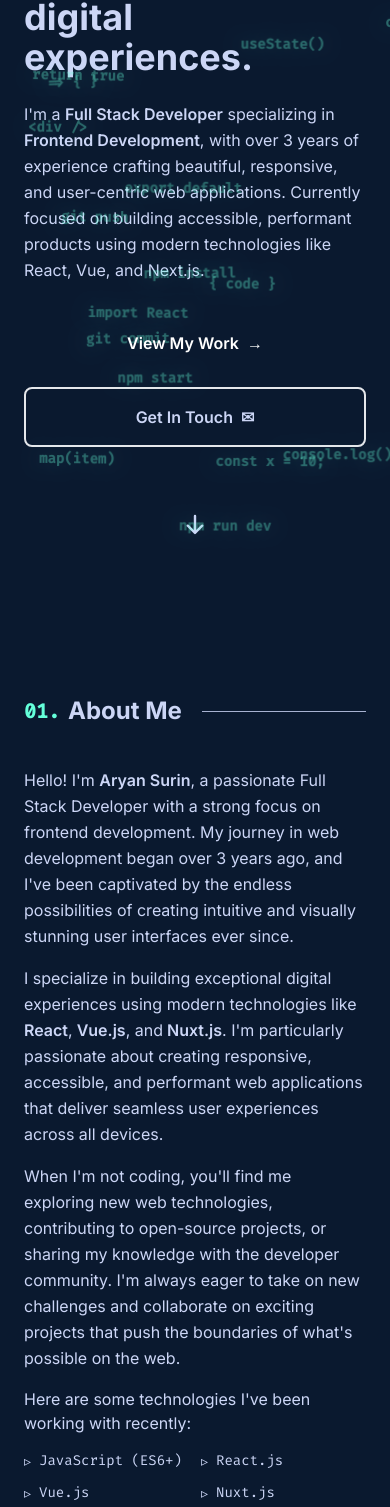
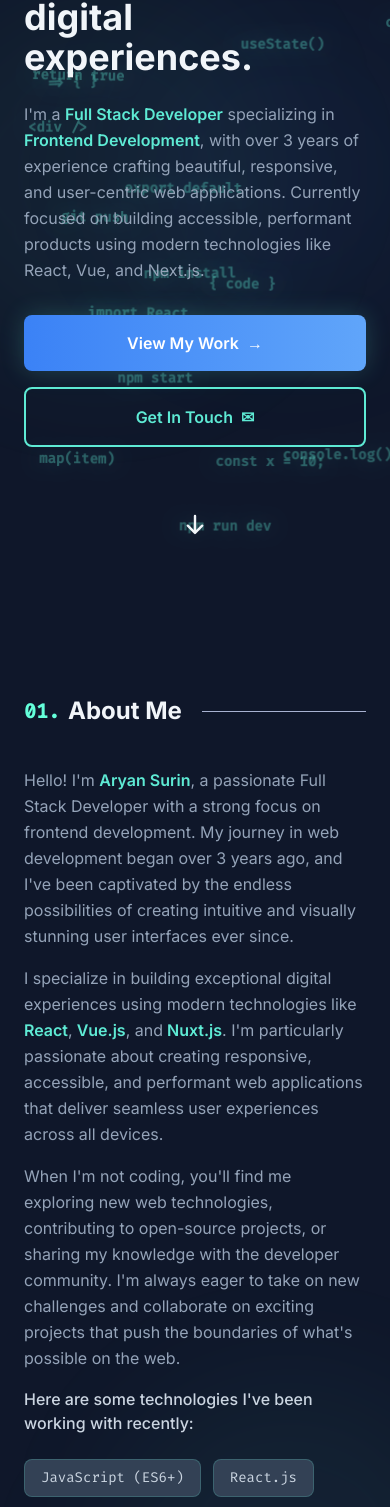
Before and after one commit to aryan-surin/my-portfolio, a React (Vite) app: page / in a window 390 px wide. Shown: the part 231-1738 px from the top of the page. Built offline with nearby package versions, Linux system fonts and the light colour scheme.

Commit message:
dark mode premim look completed

```diff
--- a/src/components/Footer.jsx
+++ b/src/components/Footer.jsx
@@ -20,7 +20,7 @@ const Footer = () => {
   ];
 
   return (
-    <footer className="py-8 px-6 md:px-12 lg:px-24 bg-light border-t border-light">
+    <footer className="py-8 px-6 md:px-12 lg:px-24 bg-navy-lighter border-t border-accent/20">
       <div className="max-w-6xl mx-auto">
         <div className="flex flex-col md:flex-row items-center justify-between space-y-4 md:space-y-0">
           {/* Social Links - Hidden on mobile, shown on desktop */}
@@ -31,7 +31,7 @@ const Footer = () => {
                 href={url}
                 target="_blank"
                 rel="noopener noreferrer"
-                className="text-light hover:text-light:text-accent-accent transition-colors duration-200"
+                className="text-slate-lightest hover:text-accent transition-colors duration-200"
                 aria-label={label}
               >
                 <Icon className="w-5 h-5" />
@@ -52,11 +52,11 @@ const Footer = () => {
           </div>
 
           {/* Tech Stack Badge */}
-          <div className="flex items-center space-x-2 text-light text-xs font-mono">
+          <div className="flex items-center space-x-2 text-slate-light text-xs font-mono">
             <span>Built with</span>
-            <span className="text-light">React</span>
+            <span className="text-accent">React</span>
             <span>+</span>
-            <span className="text-light">Tailwind</span>
+            <span className="text-accent">Tailwind</span>
           </div>
         </div>
 
--- a/src/sections/About.jsx
+++ b/src/sections/About.jsx
@@ -33,8 +33,10 @@ const About = () => {
   ];
 
   return (
-    <section id="about" className="section-padding bg-light-bg-subtle">
-      <div className="max-w-6xl mx-auto">
+    <section id="about" className="section-padding bg-navy relative overflow-hidden">
+      {/* Subtle accent glow */}
+      <div className="absolute top-1/2 left-1/4 w-96 h-96 bg-accent/5 rounded-full blur-3xl" />
+      <div className="max-w-6xl mx-auto relative z-10">
         <motion.div
           ref={ref}
           initial={{ opacity: 0, y: 50 }}
@@ -42,7 +44,7 @@ const About = () => {
           transition={{ duration: 0.6 }}
         >
           {/* Section Heading */}
-          <h2 className="numbered-heading before:content-['01.'] text-light">
+          <h2 className="numbered-heading before:content-['01.'] text-slate-lightest">
             About Me
           </h2>
 
@@ -53,9 +55,9 @@ const About = () => {
                 initial={{ opacity: 0, y: 20 }}
                 animate={isInView ? { opacity: 1, y: 0 } : { opacity: 0, y: 20 }}
                 transition={{ delay: 0.2, duration: 0.6 }}
-                className="text-light text-base md:text-lg leading-relaxed"
+                className="text-slate text-base md:text-lg leading-relaxed"
               >
-                Hello! I'm <span className="text-light font-semibold">Aryan Surin</span>,
+                Hello! I'm <span className="text-accent font-semibold">Aryan Surin</span>,
                 a passionate Full Stack Developer with a strong focus on frontend development.
                 My journey in web development began over 3 years ago, and I've been captivated
                 by the endless possibilities of creating intuitive and visually stunning user
@@ -66,12 +68,12 @@ const About = () => {
                 initial={{ opacity: 0, y: 20 }}
                 animate={isInView ? { opacity: 1, y: 0 } : { opacity: 0, y: 20 }}
                 transition={{ delay: 0.3, duration: 0.6 }}
-                className="text-light text-base md:text-lg leading-relaxed"
+                className="text-slate text-base md:text-lg leading-relaxed"
               >
                 I specialize in building exceptional digital experiences using modern technologies
-                like <span className="text-light font-semibold">React</span>,
-                <span className="text-light font-semibold"> Vue.js</span>, and
-                <span className="text-light font-semibold"> Nuxt.js</span>. I'm particularly
+                like <span className="text-accent font-semibold">React</span>,
+                <span className="text-accent font-semibold"> Vue.js</span>, and
+                <span className="text-accent font-semibold"> Nuxt.js</span>. I'm particularly
                 passionate about creating responsive, accessible, and performant web applications
                 that deliver seamless user experiences across all devices.
               </motion.p>
@@ -80,7 +82,7 @@ const About = () => {
                 initial={{ opacity: 0, y: 20 }}
                 animate={isInView ? { opacity: 1, y: 0 } : { opacity: 0, y: 20 }}
                 transition={{ delay: 0.4, duration: 0.6 }}
-                className="text-light text-base md:text-lg leading-relaxed"
+                className="text-slate text-base md:text-lg leading-relaxed"
               >
                 When I'm not coding, you'll find me exploring new web technologies, contributing
                 to open-source projects, or sharing my knowledge with the developer community.
@@ -93,21 +95,21 @@ const About = () => {
                 animate={isInView ? { opacity: 1, y: 0 } : { opacity: 0, y: 20 }}
                 transition={{ delay: 0.5, duration: 0.6 }}
               >
-                <p className="text-light text-base md:text-lg mb-4">
+                <p className="text-slate-light text-base md:text-lg mb-6 font-medium">
                   Here are some technologies I've been working with recently:
                 </p>
 
-                <div className="grid grid-cols-2 sm:grid-cols-3 gap-3">
+                <div className="flex flex-wrap gap-3">
                   {technologies.map((tech, index) => (
                     <motion.div
                       key={tech}
-                      initial={{ opacity: 0, x: -20 }}
-                      animate={isInView ? { opacity: 1, x: 0 } : { opacity: 0, x: -20 }}
+                      initial={{ opacity: 0, scale: 0.8 }}
+                      animate={isInView ? { opacity: 1, scale: 1 } : { opacity: 0, scale: 0.8 }}
                       transition={{ delay: 0.6 + index * 0.05, duration: 0.4 }}
-                      className="flex items-center space-x-2 text-light"
+                      whileHover={{ scale: 1.05, y: -2 }}
+                      className="px-4 py-2 bg-navy-lighter border border-accent/20 rounded-lg text-slate-light font-mono text-sm hover:border-accent/40 hover:bg-navy-light hover:text-accent hover:shadow-glow-sm transition-all duration-300 cursor-default"
                     >
-                      <span className="text-light text-sm">▹</span>
-                      <span className="text-sm font-mono">{tech}</span>
+                      {tech}
                     </motion.div>
                   ))}
                 </div>
@@ -123,27 +125,27 @@ const About = () => {
             >
               <div className="relative w-full aspect-square max-w-xs mx-auto">
                 {/* Image Container */}
-                <div className="relative z-10 rounded-lg overflow-hidden bg-accent/10 bg-light-accent/10 border-2 border-light group-hover:border-accent:border-accent group-hover:transition-all duration-300">
-                  <div className="w-full h-full bg-gradient-to-br from-accent/20 to-blue-500/20 flex items-center justify-center">
+                <div className="relative z-10 rounded-lg overflow-hidden bg-navy-lighter border-2 border-accent/30 shadow-card group-hover:border-accent group-hover:shadow-card-hover transition-all duration-300">
+                  <div className="w-full h-full bg-gradient-to-br from-accent/10 to-trust/10 flex items-center justify-center">
                     <div className="text-center p-6">
-                      <div className="w-24 h-24 mx-auto mb-4 rounded-full bg-accent/20 bg-light-accent/20 flex items-center justify-center">
-                        <span className="text-4xl font-bold text-light">AS</span>
+                      <div className="w-24 h-24 mx-auto mb-4 rounded-full bg-accent/20 flex items-center justify-center shadow-glow-md">
+                        <span className="text-4xl font-bold text-accent">AS</span>
                       </div>
-                      <p className="text-light text-sm font-mono">
+                      <p className="text-slate-lightest text-sm font-mono font-semibold">
                         Profile Photo
                       </p>
-                      <p className="text-light text-xs mt-2">
+                      <p className="text-slate text-xs mt-2">
                         Replace with your image
                       </p>
                     </div>
                   </div>
 
                   {/* Overlay on hover */}
-                  <div className="absolute inset-0 bg-accent/10 opacity-0 group-hover:opacity-100 transition-opacity duration-300" />
+                  <div className="absolute inset-0 bg-accent/5 opacity-0 group-hover:opacity-100 transition-opacity duration-300" />
                 </div>
 
-                {/* Decorative border */}
-                <div className="absolute inset-0 rounded-lg border-2 border-accent translate-x-5 translate-y-5 -z-10 group-hover:translate-x-3 group-hover:translate-y-3 transition-transform duration-300" />
+                {/* Decorative border with glow */}
+                <div className="absolute inset-0 rounded-lg border-2 border-accent/40 translate-x-5 translate-y-5 -z-10 group-hover:translate-x-3 group-hover:translate-y-3 group-hover:shadow-glow-md transition-all duration-300" />
               </div>
             </motion.div>
           </div>
--- a/src/sections/Hero.jsx
+++ b/src/sections/Hero.jsx
@@ -42,18 +42,22 @@ const Hero = () => {
   return (
     <section
       id="home"
-      className="min-h-screen flex items-center justify-center section-padding"
+      className="min-h-screen flex items-center justify-center section-padding relative overflow-hidden"
     >
+      {/* Accent glow overlay */}
+      <div className="absolute top-1/4 right-1/4 w-96 h-96 bg-accent/5 rounded-full blur-3xl" />
+      <div className="absolute bottom-1/3 left-1/3 w-80 h-80 bg-trust/5 rounded-full blur-3xl" />
+
       <motion.div
         variants={containerVariants}
         initial="hidden"
         animate="visible"
-        className="max-w-5xl w-full"
+        className="max-w-5xl w-full relative z-10"
       >
         {/* Greeting */}
         <motion.p
           variants={itemVariants}
-          className="text-light font-mono text-base md:text-lg mb-5"
+          className="text-slate-lightest font-mono text-base md:text-lg mb-5"
         >
           Hi, my name is
         </motion.p>
@@ -61,7 +65,7 @@ const Hero = () => {
         {/* Name */}
         <motion.h1
           variants={itemVariants}
-          className="text-5xl md:text-6xl lg:text-7xl font-bold text-light mb-4"
+          className="text-5xl md:text-6xl lg:text-7xl font-bold text-slate-lightest mb-4"
         >
           Aryan Surin.
         </motion.h1>
@@ -69,7 +73,7 @@ const Hero = () => {
         {/* Tagline */}
         <motion.h2
           variants={itemVariants}
-          className="text-4xl md:text-5xl lg:text-6xl font-bold text-light mb-6"
+          className="text-4xl md:text-5xl lg:text-6xl font-bold text-slate-lightest mb-6"
         >
           I build exceptional digital experiences.
         </motion.h2>
@@ -77,10 +81,10 @@ const Hero = () => {
         {/* Description */}
         <motion.p
           variants={itemVariants}
-          className="text-light max-w-2xl text-base md:text-lg leading-relaxed mb-8"
+          className="text-slate max-w-2xl text-base md:text-lg leading-relaxed mb-8"
         >
-          I'm a <span className="text-light font-semibold">Full Stack Developer</span> specializing
-          in <span className="text-light font-semibold">Frontend Development</span>, with over 3
+          I'm a <span className="text-accent font-semibold">Full Stack Developer</span> specializing
+          in <span className="text-accent font-semibold">Frontend Development</span>, with over 3
           years of experience crafting beautiful, responsive, and user-centric web applications.
           Currently focused on building accessible, performant products using modern technologies
           like React, Vue, and Next.js.
@@ -91,12 +95,12 @@ const Hero = () => {
           variants={itemVariants}
           className="flex flex-col sm:flex-row gap-4 mb-16"
         >
-          {/* Primary CTA - Premium coral gradient */}
+          {/* Primary CTA - Trust blue gradient */}
           <motion.button
             whileHover={{ scale: 1.05, y: -2 }}
             whileTap={{ scale: 0.95 }}
             onClick={() => scrollToSection('projects')}
-            className="px-8 py-4 bg-premium-coral text-white font-semibold rounded-lg hover:shadow-premium-coral transition-all duration-300 shadow-premium-md group relative overflow-hidden"
+            className="px-8 py-4 bg-gradient-to-r from-trust to-trust-light text-white font-semibold rounded-lg shadow-glow-md hover:shadow-glow-lg transition-all duration-300 group relative overflow-hidden"
           >
             <span className="relative z-10 flex items-center justify-center gap-2">
               View My Work
@@ -117,12 +121,12 @@ const Hero = () => {
             />
           </motion.button>
 
-          {/* Secondary CTA - Premium blue outline */}
+          {/* Secondary CTA - Accent outline */}
           <motion.button
             whileHover={{ scale: 1.05, y: -2 }}
             whileTap={{ scale: 0.95 }}
             onClick={() => scrollToSection('contact')}
-            className="px-8 py-4 border-2 font-semibold rounded-lg hover:bg-light-accent-secondary:bg-accent hover:text-white:text-navy transition-all duration-300 group relative overflow-hidden"
+            className="px-8 py-4 border-2 border-accent text-accent font-semibold rounded-lg hover:bg-accent hover:text-navy hover:shadow-glow-sm transition-all duration-300 group relative overflow-hidden"
           >
             <span className="relative z-10 flex items-center justify-center gap-2">
               Get In Touch
@@ -152,7 +156,7 @@ const Hero = () => {
             className="cursor-pointer"
             onClick={() => scrollToSection('about')}
           >
-            <HiArrowDown className="w-6 h-6 text-light" />
+            <HiArrowDown className="w-6 h-6 text-slate-lightest" />
           </motion.div>
         </motion.div>
       </motion.div>
--- a/tailwind.config.js
+++ b/tailwind.config.js
@@ -8,52 +8,69 @@ export default {
   theme: {
     extend: {
       colors: {
-        // Dark navy backgrounds - Professional and trustworthy
+        // Premium navy backgrounds - Deeper, more sophisticated
         navy: {
-          DEFAULT: '#0a192f',
-          light: '#112240',
-          lighter: '#233554',
+          DEFAULT: '#0f172a',      // Rich deep navy (Tailwind slate-900)
+          light: '#1e293b',        // Medium navy (Tailwind slate-800)
+          lighter: '#334155',      // Light navy for cards (Tailwind slate-700)
+          dark: '#020617',         // Almost black (Tailwind slate-950)
         },
-        // Trust-focused blue palette (primary for CTAs and highlights)
+        // Premium teal accent - Softer, more refined
+        accent: {
+          DEFAULT: '#5eead4',      // Sophisticated teal (Tailwind teal-300)
+          hover: '#2dd4bf',        // Brighter teal (Tailwind teal-400)
+          muted: '#14b8a6',        // Subdued teal (Tailwind teal-500)
+          glow: '#99f6e4',         // Light teal for glows (Tailwind teal-200)
+        },
+        // Premium slate text colors - Better hierarchy
+        slate: {
+          DEFAULT: '#94a3b8',      // Body text (Tailwind slate-400)
+          light: '#cbd5e1',        // Secondary text (Tailwind slate-300)
+          lightest: '#f1f5f9',     // Headings, almost white (Tailwind slate-100)
+          dark: '#64748b',         // Muted text (Tailwind slate-500)
+          darker: '#475569',       // Very muted (Tailwind slate-600)
+        },
+        // Trust-focused blue for CTAs
         trust: {
-          DEFAULT: '#2563eb', // Professional blue
-          light: '#3b82f6',
-          dark: '#1e40af',
-          darker: '#1e3a8a',
+          DEFAULT: '#3b82f6',      // Professional blue (Tailwind blue-500)
+          light: '#60a5fa',        // Light blue (Tailwind blue-400)
+          dark: '#2563eb',         // Dark blue (Tailwind blue-600)
+          darker: '#1e40af',       // Darker blue (Tailwind blue-700)
         },
-        // Success and growth indicators (green)
+        // Success indicators
         success: {
-          DEFAULT: '#10b981',
-          light: '#34d399',
-          dark: '#059669',
-        },
-        // Slate for text and secondary elements
-        slate: {
-          DEFAULT: '#8892b0',
-          light: '#a8b2d1',
-          lighter: '#a8b2d1',
-          lightest: '#ccd6f6',
-        },
-        // Accent color for CTAs and interactive elements
-        accent: {
-          DEFAULT: '#64ffda',
-          hover: '#52e3c2',
-          orange: '#f97316', // Alternative CTA color
-          orangeHover: '#ea580c',
+          DEFAULT: '#10b981',      // Green (Tailwind emerald-500)
+          light: '#34d399',        // Light green (Tailwind emerald-400)
+          dark: '#059669',         // Dark green (Tailwind emerald-600)
         },
         // Warning and error states
         warning: {
-          DEFAULT: '#f59e0b',
-          light: '#fbbf24',
+          DEFAULT: '#f59e0b',      // Amber (Tailwind amber-500)
+          light: '#fbbf24',        // Light amber (Tailwind amber-400)
         },
         error: {
-          DEFAULT: '#ef4444',
-          light: '#f87171',
+          DEFAULT: '#ef4444',      // Red (Tailwind red-500)
+          light: '#f87171',        // Light red (Tailwind red-400)
         },
       },
       fontFamily: {
         sans: ['Inter', 'system-ui', 'sans-serif'],
         mono: ['Fira Code', 'monospace'],
+      },
+      // Premium box shadows with glow effects
+      boxShadow: {
+        'glow-sm': '0 0 15px rgba(94, 234, 212, 0.15)',
+        'glow-md': '0 0 25px rgba(94, 234, 212, 0.2)',
+        'glow-lg': '0 0 35px rgba(94, 234, 212, 0.25)',
+        'card': '0 4px 20px rgba(0, 0, 0, 0.3)',
+        'card-hover': '0 8px 30px rgba(0, 0, 0, 0.4), 0 0 20px rgba(94, 234, 212, 0.1)',
+        'premium': '0 10px 40px rgba(0, 0, 0, 0.5)',
+      },
+      // Premium gradients and effects
+      backgroundImage: {
+        'gradient-radial': 'radial-gradient(circle at center, var(--tw-gradient-stops))',
+        'gradient-conic': 'conic-gradient(from 180deg at 50% 50%, var(--tw-gradient-stops))',
+        'accent-glow': 'radial-gradient(circle at 50% 50%, rgba(94, 234, 212, 0.15) 0%, transparent 70%)',
       },
       animation: {
         'fade-in': 'fadeIn 0.6s ease-in-out',
```
Also changed, not shown: src/components/Navbar.jsx (+6 -6 lines), src/sections/Contact.jsx (+33 -29 lines), src/sections/Experience.jsx (+24 -21 lines), src/sections/Projects.jsx (+22 -17 lines), src/sections/Testimonials.jsx (+24 -20 lines).
